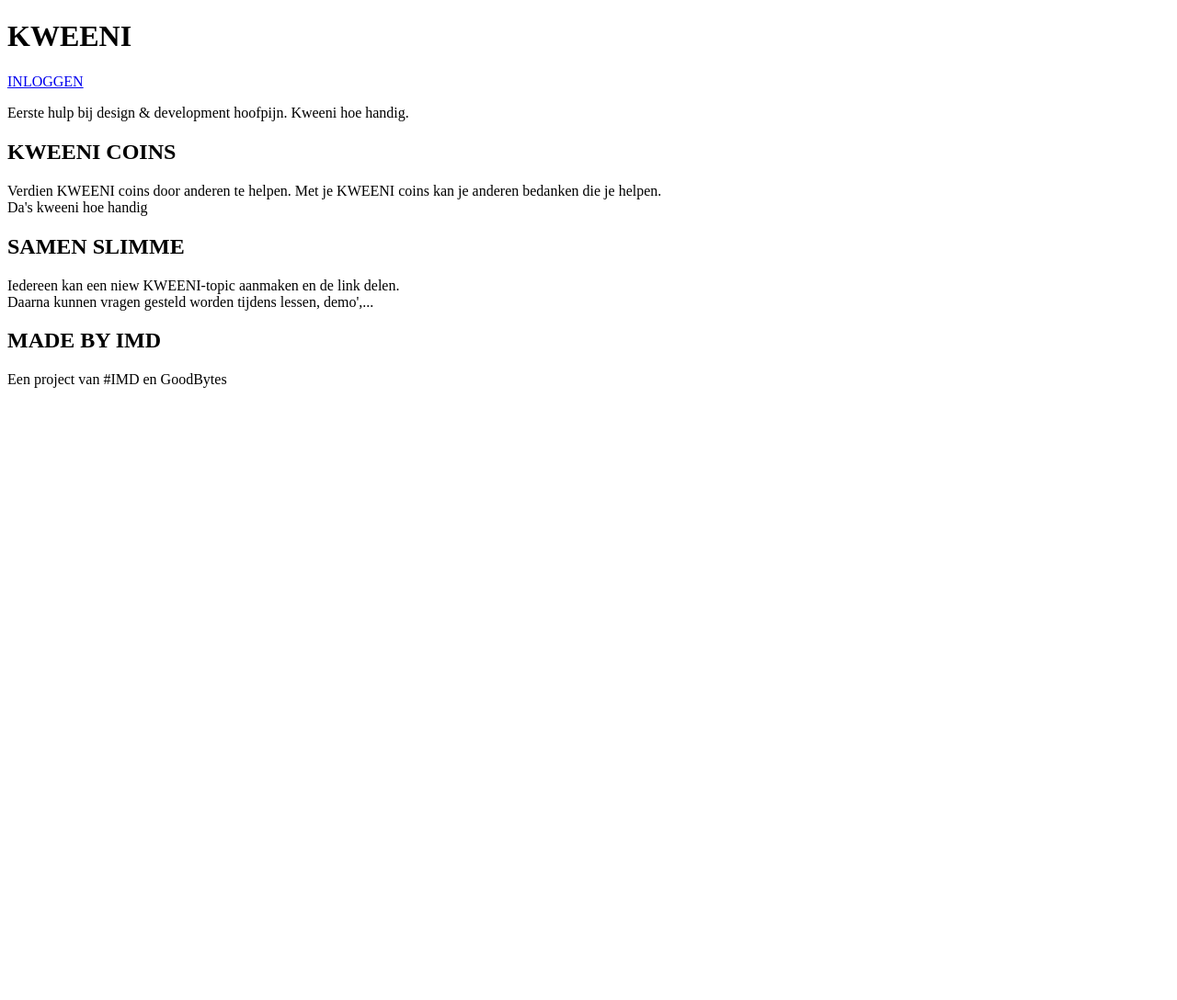
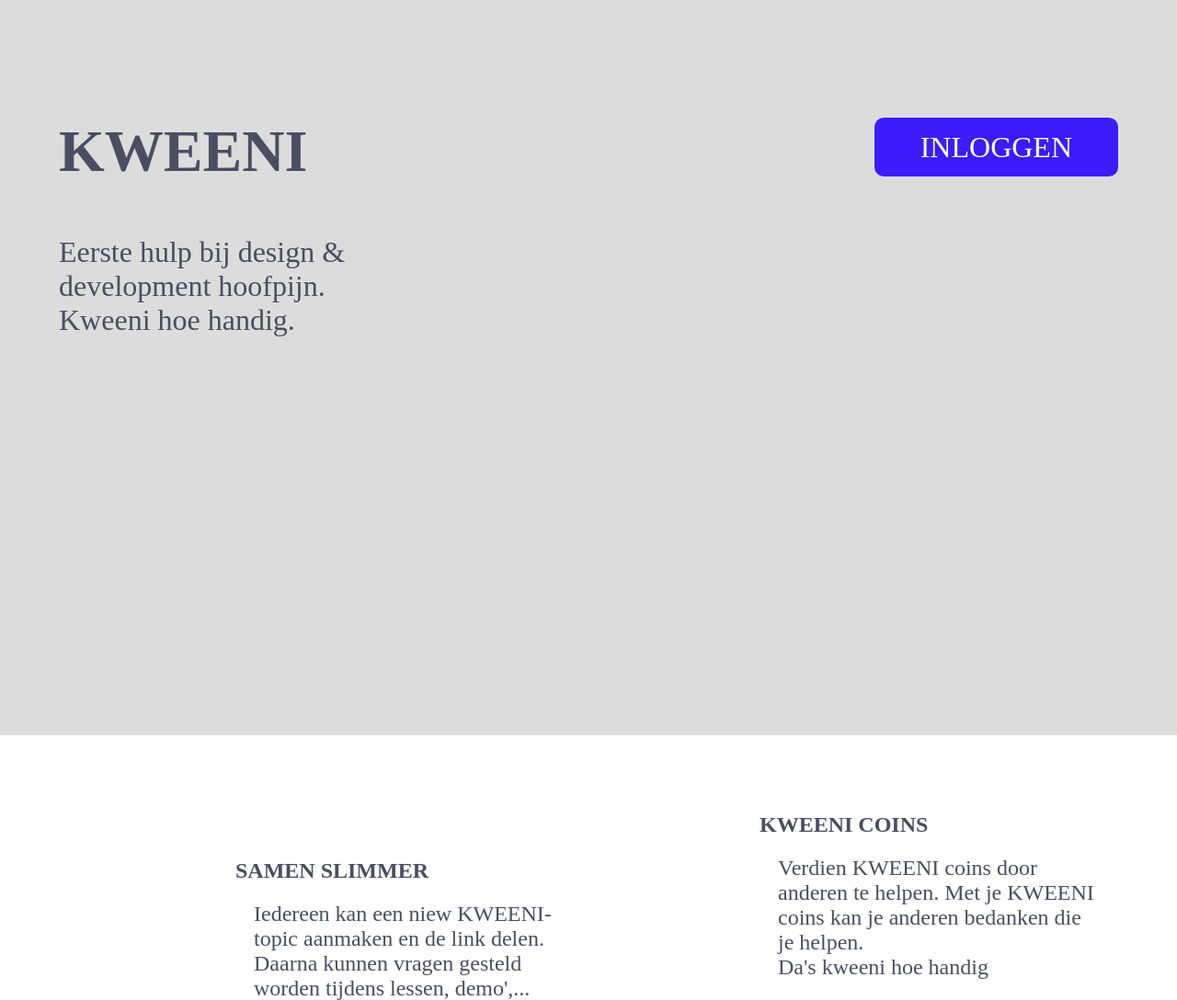
Before and after one commit to Jderoeck/gitGroep5, a plain HTML site: page index.html in a window 1280 px wide. Shown: the top 1088 px of the page at 92% size. Before the commit the page ends 800 px from the top, so only its background shows below. Drawn offline with Linux system fonts and the light colour scheme.

Commit message:
css homepage

```diff
--- a/index.html
+++ b/index.html
@@ -2,21 +2,22 @@
 <html lang="en">
 <head>
     <meta charset="UTF-8">
+    <link rel="stylesheet" href="style.css">
     <title>Home</title>
 </head>
 <body>
-    <div>
-        <h1>KWEENI</h1>
-        <a href="#">INLOGGEN</a>
-        <p>Eerste hulp bij design &amp; development hoofpijn. Kweeni hoe handig.</p>
+    <div class="section intro">
+        <h1 class="title">KWEENI</h1>
+        <a href="#" class="btnLogin">INLOGGEN</a>
+        <p class="welcomeText">Eerste hulp bij design &amp; development hoofpijn. Kweeni hoe handig.</p>
     </div>
-    <div>
+    <div class="section info">
         <div>
             <h2>KWEENI COINS</h2>
             <p>Verdien KWEENI coins door anderen te helpen. Met je KWEENI coins kan je anderen bedanken die je helpen. <br/> Da&#39;s kweeni hoe handig</p>
         </div>
-        <div>
-            <h2>SAMEN SLIMME</h2>
+        <div class="slimmer">
+            <h2>SAMEN SLIMMER</h2>
             <p>Iedereen kan een niew KWEENI-topic aanmaken en de link delen.<br/> Daarna kunnen vragen gesteld worden tijdens lessen, demo&#39;,...</p>
         </div>
         <div>
--- /dev/null
+++ b/style.css
@@ -0,0 +1,65 @@
+body{
+    color: #494e61;
+    padding: 0;
+    margin: 0;
+}
+
+a{
+    margin: 10% 5% 0 0;
+    text-decoration: none;
+    color: #ffffff;
+    background-color: #3b1cff;
+    border-radius: 10px;
+   font-size: 2em;
+    height: 64px;
+    line-height: 64px;
+    padding: 0px 50px;
+}
+
+h1{
+    font-size: 4em;
+    height: 40px;
+    margin: 0;
+}
+
+.section{
+    margin: 0;
+    height: 100vh;
+    display: flex;
+    justify-content:space-between;
+    align-content: flex-start;
+    flex-wrap: wrap;
+}
+.intro{
+    background-color: #dcdcdc;
+}
+
+.info{
+    flex-direction: row-reverse;
+    padding: 5% 5% 0 20%;
+}
+
+.title{
+    margin: 10% 0 0 5%;
+    width: 50%;
+}
+
+.welcomeText{
+    margin: 5% 0 0 5%;
+    font-size: 2em;
+    height: 100px;
+    width: 350px;
+    padding 0;
+}
+
+p{
+    height: 100px;
+    width: 350px;
+    font-size: 1.5em;
+    padding: 0;
+    margin: 0 20px 50px;
+}
+
+.slimmer{
+    margin-top: 50px;
+}
```
